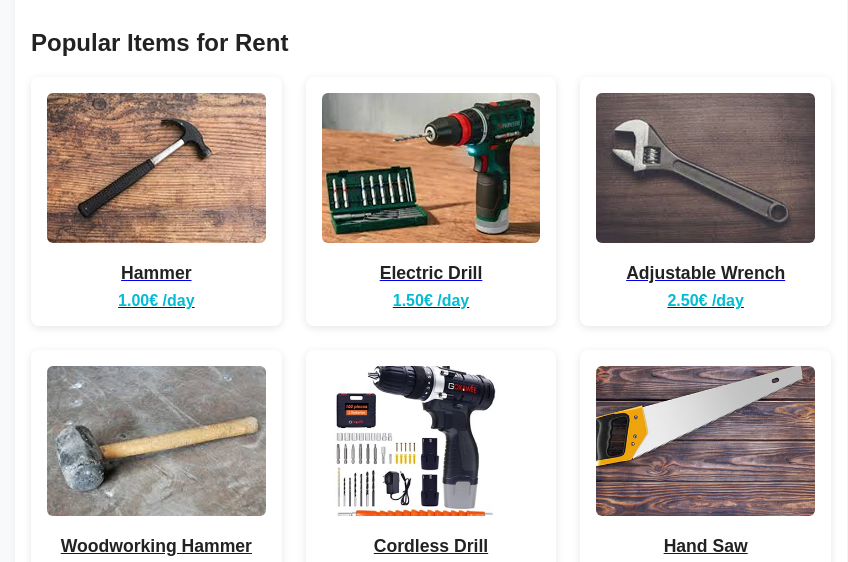
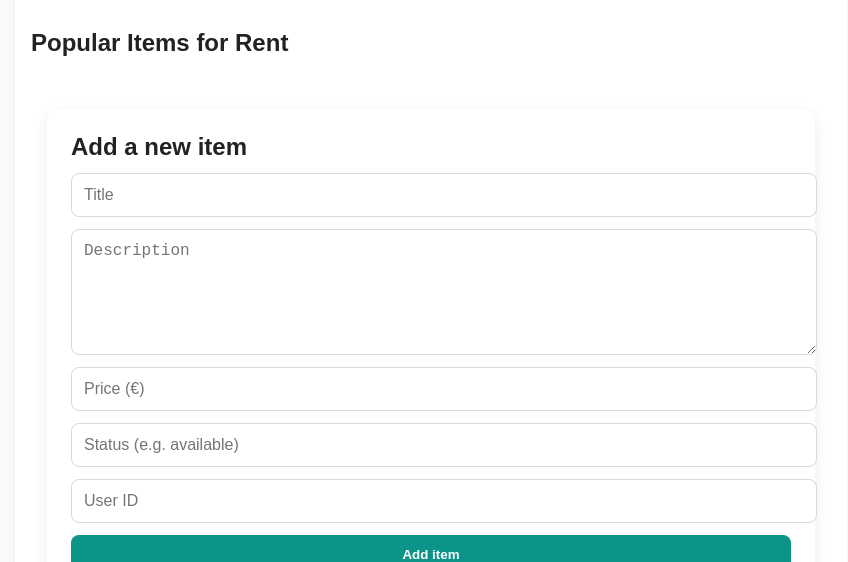
Before and after one commit to Victor-ripert/projectweek-victor.ripert, a website: page website/frontend/index.html in a window 1280 px wide. Shown: the part 378-940 px from the top of the page, without its empty margins (209-1057 px from the left). Drawn offline with Linux system fonts and the light colour scheme; no server answers.

Commit message:
feat(NeedItNow): real final push

```diff
--- a/website/frontend/index.html
+++ b/website/frontend/index.html
@@ -115,15 +115,6 @@
             { href: 'product6.html', image: 'images/saw.png' }
         ];
 
-        const fallbackProducts = [
-            { title: 'Hammer', price: '1.00€ /day' },
-            { title: 'Electric Drill', price: '1.50€ /day' },
-            { title: 'Adjustable Wrench', price: '2.50€ /day' },
-            { title: 'Woodworking Hammer', price: '2.00€ /day' },
-            { title: 'Cordless Drill', price: '3.00€ /day' },
-            { title: 'Hand Saw', price: '1.50€ /day' }
-        ];
-
         const grid = document.getElementById('productGrid');
 
         function renderCards(products) {
@@ -149,7 +140,7 @@
                 const data = await res.json();
                 const items = Array.isArray(data.items) ? data.items : [];
                 if (!items.length) {
-                    renderCards(fallbackProducts);
+                    grid.innerHTML = '';
                     return;
                 }
                 const mapped = items.map((item) => ({
@@ -160,7 +151,7 @@
                 renderCards(mapped);
             } catch (err) {
                 console.error(err);
-                renderCards(fallbackProducts);
+                grid.innerHTML = '';
             }
         }
 
```
